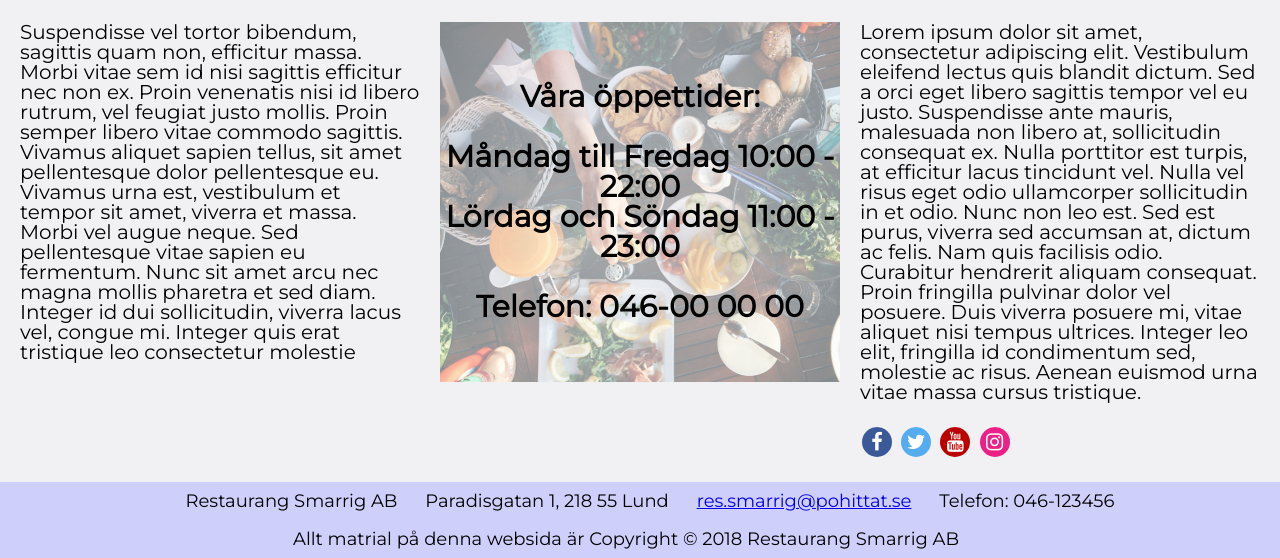
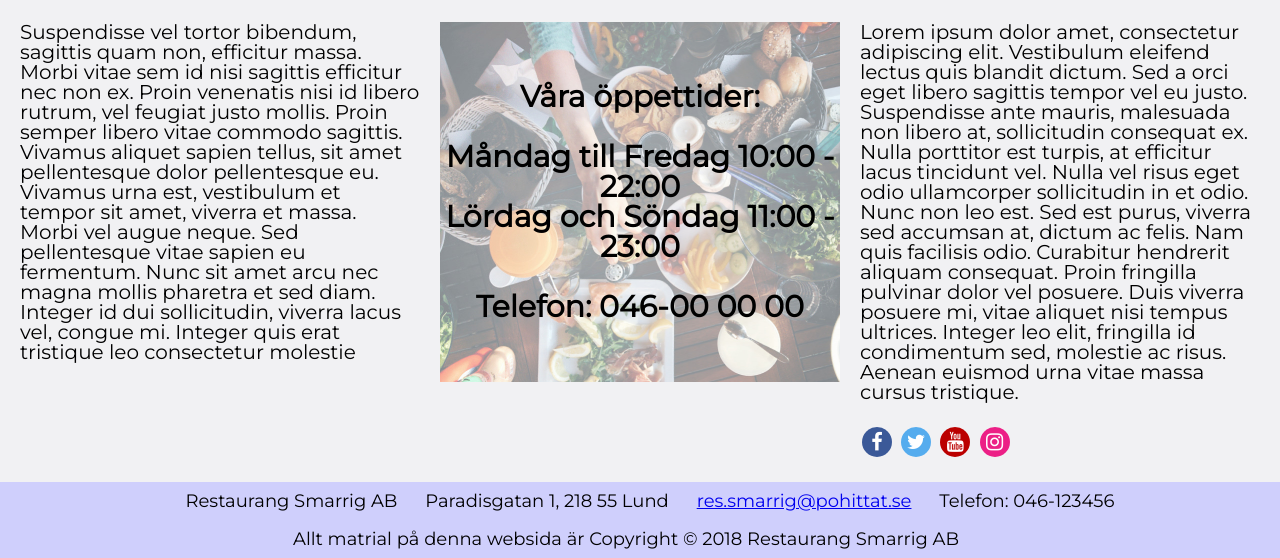
Before and after one commit to Miro7979/website-for-a-restaurant, a website: page RESTAU-SMARRIG/www/index.html in a window 1280 px wide. Shown: the part 588-1146 px from the top of the page. Drawn offline with nearby package versions, Linux system fonts and the light colour scheme.

Commit message:
small change

```diff
--- a/RESTAU-SMARRIG/www/index.html
+++ b/RESTAU-SMARRIG/www/index.html
@@ -67,7 +67,7 @@
       </div>
       <div class="column">
         <p>
-          Lorem ipsum dolor sit amet, consectetur adipiscing elit.
+          Lorem ipsum dolor amet, consectetur adipiscing elit.
           Vestibulum eleifend lectus quis blandit dictum.
           Sed a orci eget libero sagittis tempor vel eu justo. Suspendisse ante mauris,
           malesuada non libero at, sollicitudin consequat ex. Nulla porttitor est turpis, at efficitur
```
